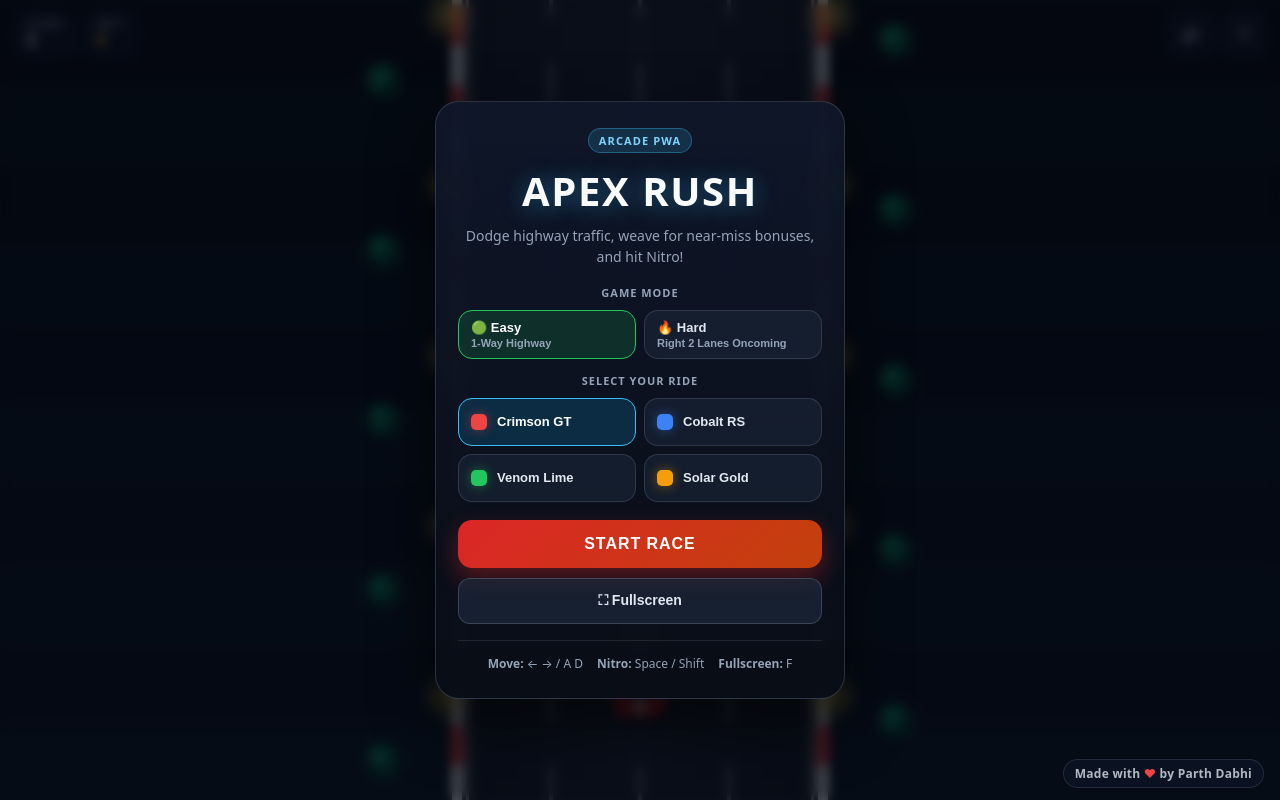
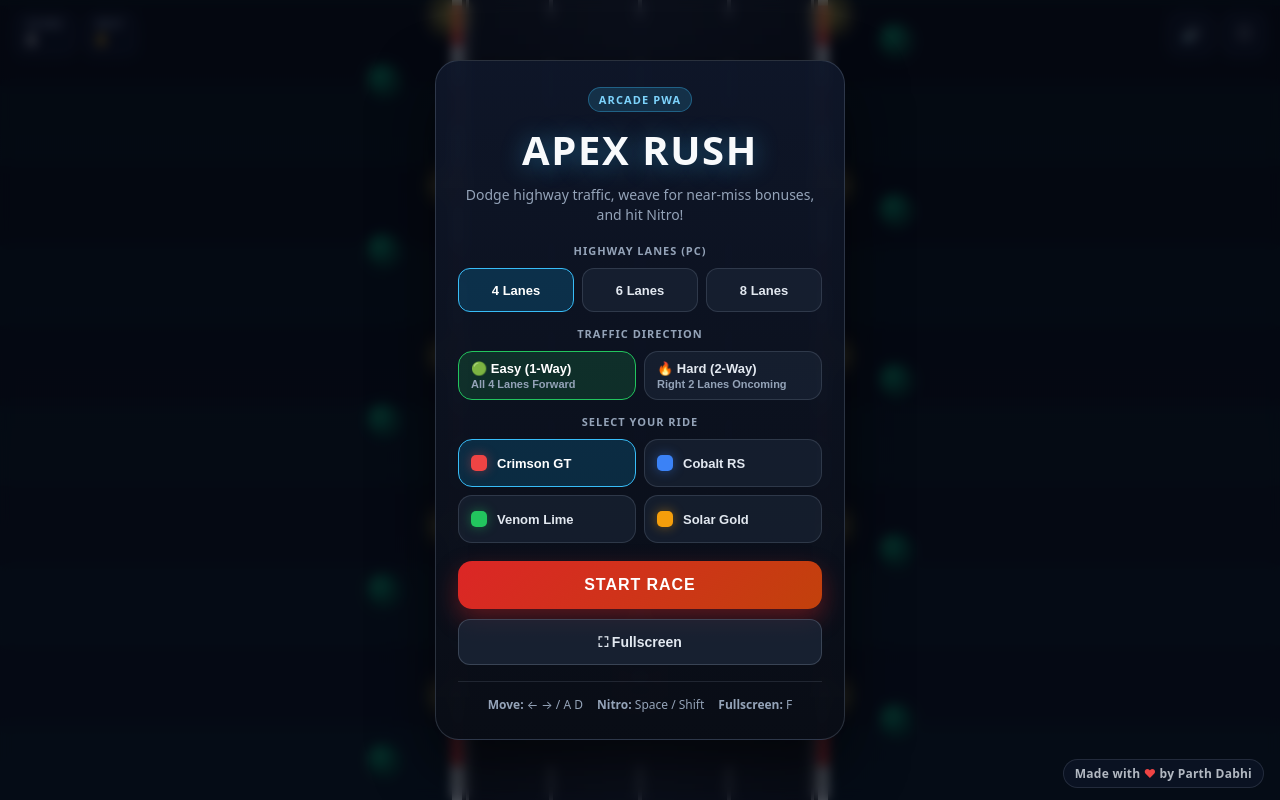
Before and after one commit to parthdabhi1703/mini-car-racing, a React (Vite) app: page / in a window 1280 px wide. Built offline with nearby package versions, Linux system fonts and the light colour scheme.

Commit message:
Add PC-only 4/6/8 lane modes with One-Way and Two-Way options

```diff
--- a/src/components/RacingGame.jsx
+++ b/src/components/RacingGame.jsx
@@ -1,5 +1,11 @@
 import React, { useEffect, useRef, useState, useCallback } from 'react';
-import { PLAYER_CARS, ENEMY_TYPES, STORAGE_KEYS } from '../game/constants';
+import {
+  PLAYER_CARS,
+  ENEMY_TYPES,
+  LANE_OPTIONS,
+  STORAGE_KEYS,
+  getHighScoreKey,
+} from '../game/constants';
 import {
   drawEnvironment,
   drawPickup,
@@ -14,7 +20,19 @@ import { usePwaInstall } from '../hooks/usePwaInstall';
 import { useGyroscope } from '../hooks/useGyroscope';
 
 const LOGICAL_HEIGHT = 800;
-const LANE_COUNT = 4;
+
+function readAllHighScores() {
+  const scores = {};
+  for (const lanes of LANE_OPTIONS) {
+    for (const diff of ['easy', 'hard']) {
+      scores[`${lanes}_${diff}`] = readStorageNumber(
+        getHighScoreKey(lanes, diff),
+        0
+      );
+    }
+  }
+  return scores;
+}
 
 function readStorageNumber(key, fallback = 0) {
   try {
@@ -41,14 +59,12 @@ export default function RacingGame() {
   const [difficulty, setDifficulty] = useState(() =>
     readStorageString(STORAGE_KEYS.DIFFICULTY, 'easy') === 'hard' ? 'hard' : 'easy'
   );
+  const [laneCount, setLaneCount] = useState(() => {
+    const saved = readStorageNumber(STORAGE_KEYS.LANE_COUNT, 4);
+    return LANE_OPTIONS.includes(saved) ? saved : 4;
+  });
   const [score, setScore] = useState(0);
-  const [highScoreEasy, setHighScoreEasy] = useState(() =>
-    readStorageNumber(STORAGE_KEYS.HIGH_SCORE, 0)
-  );
-  const [highScoreHard, setHighScoreHard] = useState(() =>
-    readStorageNumber(STORAGE_KEYS.HIGH_SCORE_HARD, 0)
-  );
-  const highScore = difficulty === 'hard' ? highScoreHard : highScoreEasy;
+  const [highScores, setHighScores] = useState(() => readAllHighScores());
   const [speedKmh, setSpeedKmh] = useState(0);
   const [nitro, setNitro] = useState(100);
   const [selectedCarId, setSelectedCarId] = useState(() =>
@@ -58,6 +74,8 @@ export default function RacingGame() {
     readStorageString(STORAGE_KEYS.MUTED, 'false') === 'true'
   );
   const [isTouchDevice, setIsTouchDevice] = useState(false);
+  const activeLaneCount = isTouchDevice ? 4 : laneCount;
+  const highScore = highScores[`${activeLaneCount}_${difficulty}`] ?? 0;
   const [showIosHelp, setShowIosHelp] = useState(false);
   const [gyroEnabled, setGyroEnabled] = useState(() =>
     readStorageString(STORAGE_KEYS.GYRO_ENABLED, 'false') === 'true'
@@ -93,6 +111,9 @@ export default function RacingGame() {
 
   const difficultyRef = useRef(difficulty);
   difficultyRef.current = difficulty;
+
+  const activeLaneCountRef = useRef(activeLaneCount);
+  activeLaneCountRef.current = activeLaneCount;
 
   // Input flags stored in ref for zero-latency 60fps reading
   const inputRef = useRef({
@@ -197,6 +218,15 @@ export default function RacingGame() {
     }
   }, [difficulty]);
 
+  // Persist PC lane count
+  useEffect(() => {
+    try {
+      localStorage.setItem(STORAGE_KEYS.LANE_COUNT, String(laneCount));
+    } catch {
+      // ignore
+    }
+  }, [laneCount]);
+
   // Detect touch device (initial + dynamic on first touch)
   useEffect(() => {
     const coarse = window.matchMedia?.('(pointer: coarse)').matches;
@@ -216,7 +246,10 @@ export default function RacingGame() {
     const aspect = Math.max(0.42, clientW / Math.max(1, clientH));
     const vHeight = LOGICAL_HEIGHT;
     const vWidth = Math.max(360, Math.round(vHeight * aspect));
-    const roadWidth = Math.min(356, Math.max(292, Math.round(vWidth * 0.8)));
+    const lanes = activeLaneCountRef.current;
+    const maxRoad = lanes === 8 ? 672 : lanes === 6 ? 516 : 356;
+    const roadRatio = lanes === 8 ? 0.9 : lanes === 6 ? 0.86 : 0.8;
+    const roadWidth = Math.min(maxRoad, Math.max(292, Math.round(vWidth * roadRatio)));
     const roadLeft = Math.round((vWidth - roadWidth) / 2);
 
     const sim = simRef.current;
@@ -238,13 +271,13 @@ export default function RacingGame() {
 
     for (const e of sim.enemies) {
       if (e.lane !== undefined) {
-        const laneW = roadWidth / LANE_COUNT;
+        const laneW = roadWidth / lanes;
         e.x = roadLeft + laneW * (e.lane + 0.5);
       }
     }
     for (const p of sim.pickups) {
       if (p.lane !== undefined) {
-        const laneW = roadWidth / LANE_COUNT;
+        const laneW = roadWidth / lanes;
         p.x = roadLeft + laneW * (p.lane + 0.5);
       }
     }
@@ -252,7 +285,9 @@ export default function RacingGame() {
 
   const resetSimulation = useCallback(() => {
     const sim = simRef.current;
-    const laneW = sim.roadWidth / LANE_COUNT;
+    const lanes = activeLaneCountRef.current;
+    const laneW = sim.roadWidth / lanes;
+    const startLane = Math.max(0, Math.floor(lanes / 2) - 1);
     sim.roadOffset = 0;
     sim.baseSpeed = 370;
     sim.speed = 370;
@@ -266,7 +301,7 @@ export default function RacingGame() {
     sim.particles = [];
     sim.texts = [];
     sim.shake = 0;
-    sim.player.x = sim.roadLeft + laneW * 1.5;
+    sim.player.x = sim.roadLeft + laneW * (startLane + 0.5);
     sim.player.y = LOGICAL_HEIGHT - (isTouchRef.current ? 162 : 138);
     sim.player.vx = 0;
     sim.player.tilt = 0;
@@ -440,7 +475,7 @@ export default function RacingGame() {
       ro.disconnect();
       window.removeEventListener('orientationchange', updateSize);
     };
-  }, [computeLayout]);
+  }, [computeLayout, activeLaneCount]);
 
   // Main 60fps simulation & render loop
   useEffect(() => {
@@ -449,7 +484,8 @@ export default function RacingGame() {
     let hudSyncAcc = 0;
 
     const spawnEnemy = (sim) => {
-      const laneW = sim.roadWidth / LANE_COUNT;
+      const lanes = activeLaneCountRef.current;
+      const laneW = sim.roadWidth / lanes;
       const isHard = difficultyRef.current === 'hard';
       const busyBand = isHard ? 220 : 140;
       const topBand = isHard ? 260 : 210;
@@ -459,14 +495,14 @@ export default function RacingGame() {
         sim.enemies.filter((e) => e.y < busyBand).map((e) => e.lane)
       );
       const freeLanes = [];
-      for (let i = 0; i < LANE_COUNT; i++) {
+      for (let i = 0; i < lanes; i++) {
         if (!busyLanes.has(i)) freeLanes.push(i);
       }
       if (freeLanes.length === 0) return;
 
       // Ensure at least one lane remains passable across the top band
       const topOccupied = sim.enemies.filter((e) => e.y < topBand).length;
-      if (topOccupied >= LANE_COUNT - 1) return;
+      if (topOccupied >= lanes - 1) return;
 
       const lane = freeLanes[Math.floor(Math.random() * freeLanes.length)];
       const type = ENEMY_TYPES[Math.floor(Math.random() * ENEMY_TYPES.length)];
@@ -474,7 +510,7 @@ export default function RacingGame() {
 
       sim.enemies.push({
         lane,
-        oncoming: isHard && lane >= 2,
+        oncoming: isHard && lane >= Math.floor(lanes / 2),
         x: sim.roadLeft + laneW * (lane + 0.5),
         y: -type.height,
         width: type.width,
@@ -487,8 +523,9 @@ export default function RacingGame() {
     };
 
     const spawnPickup = (sim) => {
-      const laneW = sim.roadWidth / LANE_COUNT;
-      const lane = Math.floor(Math.random() * LANE_COUNT);
+      const lanes = activeLaneCountRef.current;
+      const laneW = sim.roadWidth / lanes;
+      const lane = Math.floor(Math.random() * lanes);
       const x = sim.roadLeft + laneW * (lane + 0.5);
       // Avoid spawning inside an enemy car
       const blocked = sim.enemies.some(
@@ -604,19 +641,20 @@ export default function RacingGame() {
           });
         }
 
-        // Spawn enemies
+        // Spawn enemies (scaled for 4 / 6 / 8 lanes)
+        const laneScale = 4 / activeLaneCountRef.current;
         sim.spawnTimer -= dt;
         if (sim.spawnTimer <= 0) {
           spawnEnemy(sim);
           const minInterval = Math.max(0.38, 1.05 - (sim.baseSpeed - 370) / 700);
-          sim.spawnTimer = minInterval + Math.random() * 0.45;
+          sim.spawnTimer = (minInterval + Math.random() * 0.45) * laneScale;
         }
 
         // Spawn pickups
         sim.pickupTimer -= dt;
         if (sim.pickupTimer <= 0) {
           spawnPickup(sim);
-          sim.pickupTimer = 1.6 + Math.random() * 1.8;
+          sim.pickupTimer = (1.6 + Math.random() * 1.8) * Math.max(0.6, laneScale);
         }
 
         // Move & collide pickups
@@ -712,17 +750,15 @@ export default function RacingGame() {
           const finalScore = Math.floor(sim.score);
           setScore(finalScore);
           if (finalScore > highScoreRef.current) {
-            const isHard = difficultyRef.current === 'hard';
-            if (isHard) {
-              setHighScoreHard(finalScore);
-            } else {
-              setHighScoreEasy(finalScore);
-            }
+            const lanes = activeLaneCountRef.current;
+            const diff = difficultyRef.current;
+            const modeKey = `${lanes}_${diff}`;
+            setHighScores((prev) => ({
+              ...prev,
+              [modeKey]: Math.max(prev[modeKey] ?? 0, finalScore),
+            }));
             try {
-              localStorage.setItem(
-                isHard ? STORAGE_KEYS.HIGH_SCORE_HARD : STORAGE_KEYS.HIGH_SCORE,
-                String(finalScore)
-              );
+              localStorage.setItem(getHighScoreKey(lanes, diff), String(finalScore));
             } catch {
               // ignore
             }
@@ -778,7 +814,7 @@ export default function RacingGame() {
           height: sim.height,
           roadLeft: sim.roadLeft,
           roadWidth: sim.roadWidth,
-          laneCount: LANE_COUNT,
+          laneCount: activeLaneCountRef.current,
           roadOffset: sim.roadOffset,
           boosting: sim.boosting && state === 'playing',
           hardMode: difficultyRef.current === 'hard',
@@ -986,7 +1022,7 @@ export default function RacingGame() {
         </div>
       </header>
 
-      {/* Nitro Bar + 2-Way indicator when playing */}
+      {/* Nitro Bar + Mode chips when playing */}
       {(gameState === 'playing' || gameState === 'paused') && (
         <div className="nitro-row">
           <div className="nitro-hud">
@@ -995,6 +1031,9 @@ export default function RacingGame() {
               <div className="nitro-fill" style={{ width: `${nitro}%` }} />
             </div>
           </div>
+          {!isTouchDevice && activeLaneCount > 4 && (
+            <span className="mode-chip-lanes">{activeLaneCount} LANES</span>
+          )}
           {difficulty === 'hard' && (
             <span className="mode-chip-hard">2-WAY</span>
           )}
@@ -1078,24 +1117,42 @@ export default function RacingGame() {
               Dodge highway traffic, weave for near-miss bonuses, and hit Nitro!
             </p>
 
+            {!isTouchDevice && (
+              <div className="difficulty-picker">
+                <div className="picker-label">HIGHWAY LANES (PC)</div>
+                <div className="lane-grid">
+                  {LANE_OPTIONS.map((lanes) => (
+                    <button
+                      key={lanes}
+                      type="button"
+                      className={`lane-option ${laneCount === lanes ? 'active' : ''}`}
+                      onClick={() => setLaneCount(lanes)}
+                    >
+                      <span className="mode-title">{lanes} Lanes</span>
+                    </button>
+                  ))}
+                </div>
+              </div>
+            )}
+
             <div className="difficulty-picker">
-              <div className="picker-label">GAME MODE</div>
+              <div className="picker-label">TRAFFIC DIRECTION</div>
               <div className="steer-mode-grid">
                 <button
                   type="button"
                   className={`mode-option ${difficulty === 'easy' ? 'active-easy' : ''}`}
                   onClick={() => setDifficulty('easy')}
                 >
-                  <span className="mode-title">🟢 Easy</span>
-                  <span className="mode-sub">1-Way Highway</span>
+                  <span className="mode-title">🟢 Easy (1-Way)</span>
+                  <span className="mode-sub">All {activeLaneCount} Lanes Forward</span>
                 </button>
                 <button
                   type="button"
                   className={`mode-option ${difficulty === 'hard' ? 'active-hard' : ''}`}
                   onClick={() => setDifficulty('hard')}
                 >
-                  <span className="mode-title">🔥 Hard</span>
-                  <span className="mode-sub">Right 2 Lanes Oncoming</span>
+                  <span className="mode-title">🔥 Hard (2-Way)</span>
+                  <span className="mode-sub">Right {activeLaneCount / 2} Lanes Oncoming</span>
                 </button>
               </div>
             </div>
--- a/src/game/constants.js
+++ b/src/game/constants.js
@@ -57,6 +57,8 @@ export const ENEMY_TYPES = [
   },
 ];
 
+export const LANE_OPTIONS = [4, 6, 8];
+
 export const STORAGE_KEYS = {
   HIGH_SCORE: 'apex_rush_high_score',
   HIGH_SCORE_HARD: 'apex_rush_high_score_hard',
@@ -64,4 +66,11 @@ export const STORAGE_KEYS = {
   MUTED: 'apex_rush_muted',
   GYRO_ENABLED: 'apex_rush_gyro_enabled',
   DIFFICULTY: 'apex_rush_difficulty',
+  LANE_COUNT: 'apex_rush_lane_count',
 };
+
+export function getHighScoreKey(lanes, difficulty) {
+  if (lanes === 4 && difficulty === 'easy') return STORAGE_KEYS.HIGH_SCORE;
+  if (lanes === 4 && difficulty === 'hard') return STORAGE_KEYS.HIGH_SCORE_HARD;
+  return `apex_rush_high_score_${lanes}_${difficulty}`;
+}
--- a/src/index.css
+++ b/src/index.css
@@ -228,6 +228,48 @@ button:focus-visible {
   display: grid;
   grid-template-columns: repeat(2, 1fr);
   gap: 8px;
+}
+
+.lane-grid {
+  display: grid;
+  grid-template-columns: repeat(3, 1fr);
+  gap: 8px;
+}
+
+.lane-option {
+  display: flex;
+  align-items: center;
+  justify-content: center;
+  min-height: 44px;
+  padding: 8px 10px;
+  border-radius: 12px;
+  border: 1px solid rgba(148, 163, 184, 0.2);
+  background: rgba(30, 41, 59, 0.55);
+  color: #e2e8f0;
+  cursor: pointer;
+  transition: border-color 0.15s ease, background 0.15s ease, transform 0.1s ease;
+}
+
+.lane-option.active {
+  border-color: #38bdf8;
+  background: rgba(14, 165, 233, 0.2);
+  color: #ffffff;
+}
+
+.lane-option:active {
+  transform: scale(0.97);
+}
+
+.mode-chip-lanes {
+  font-size: 10px;
+  font-weight: 800;
+  letter-spacing: 0.08em;
+  color: #bae6fd;
+  background: rgba(14, 165, 233, 0.28);
+  border: 1px solid rgba(56, 189, 248, 0.5);
+  border-radius: 999px;
+  padding: 4px 9px;
+  backdrop-filter: blur(8px);
 }
 
 .gyro-notice {
```
